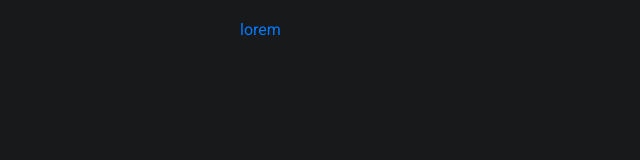
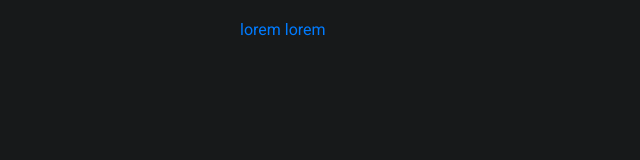
Before and after one commit to DvDty/blog, a website: page docs/index.html in a window 1280 px wide. Shown: the full height of the page, 0-640 px from the left. Drawn offline with nearby package versions, Linux system fonts and the light colour scheme.

```diff
--- a/docs/index.html
+++ b/docs/index.html
@@ -67,6 +67,7 @@
 <body>
 <div class="container">
     <a href="lorem.html">lorem</a>
+    <a href="lorem.html">lorem</a>
 </div>
 
 <script>hljs.highlightAll();</script>
```
Also changed, not shown: .github/workflows/generate-pages.yml.
